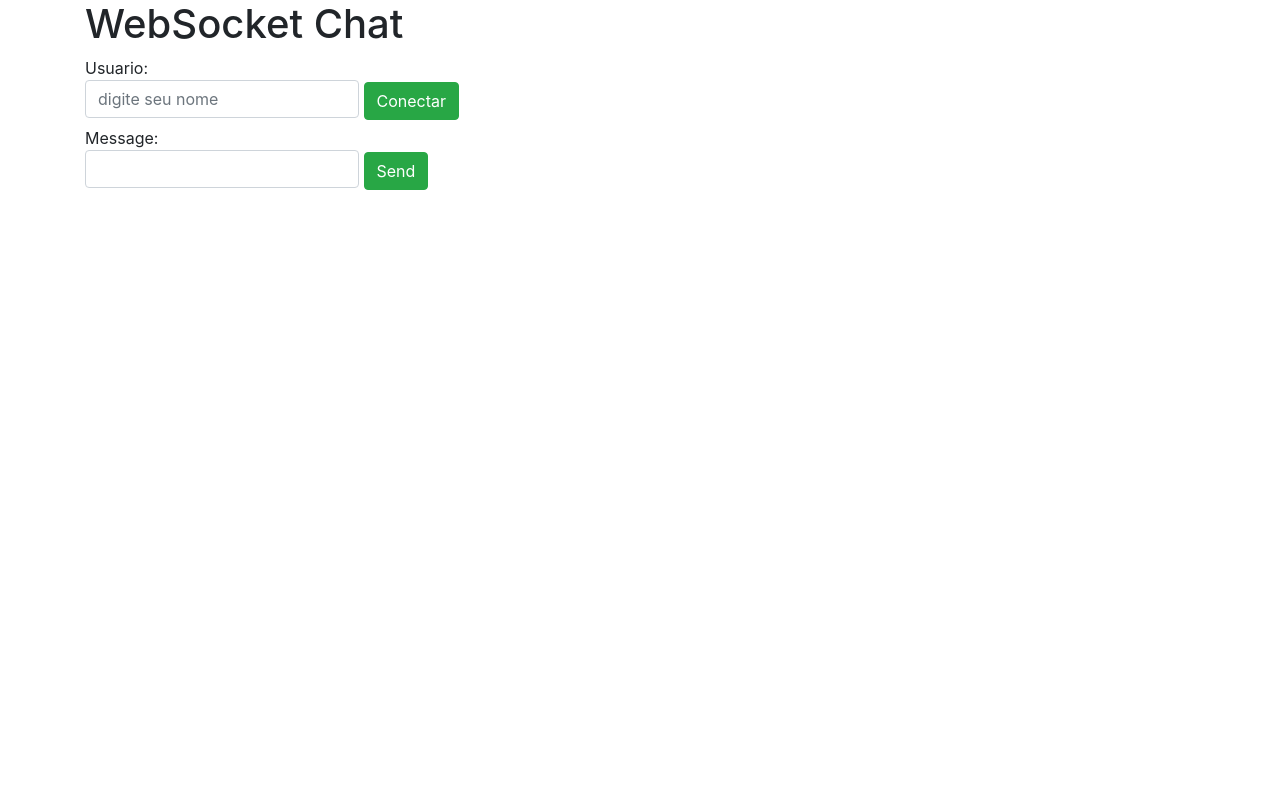
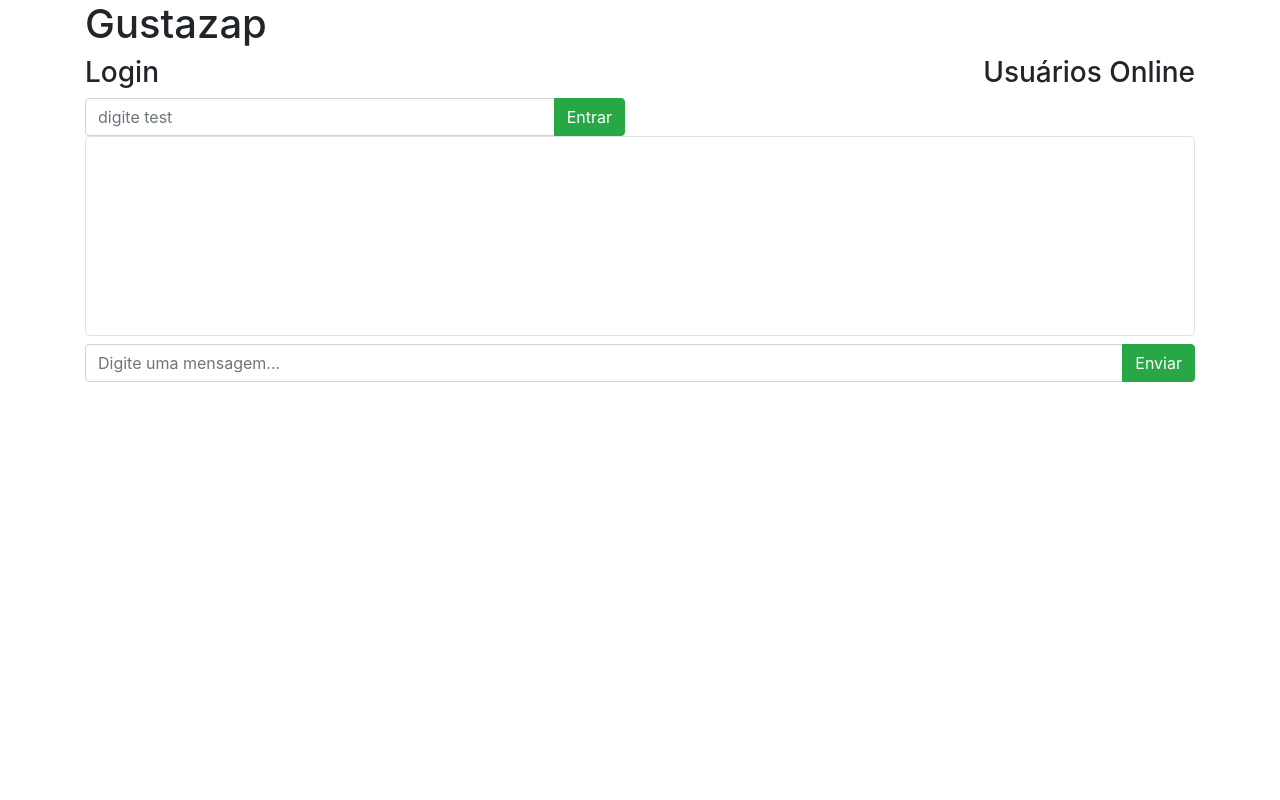
Before and after one commit to GussSoares/chat-websocket, a FastAPI app: page / in a window 1280 px wide. Run offline with FastAPI, Linux system fonts and the light colour scheme.

Commit message:
[01/05/2021][ :tada: ] v1 chat

```diff
--- a/main.py
+++ b/main.py
@@ -23,33 +23,36 @@ app = FastAPI()
 
 class ConnectionManager:
     def __init__(self):
-        self.active_connections: List[WebSocket] = []
+        self.active_connections: dict = {}
 
     async def connect(self, websocket: WebSocket, client_id: str):
         await websocket.accept()
-        self.active_connections.append({"websocket": websocket, "client": client_id})
+        self.active_connections[client_id] = websocket
 
-    def disconnect(self, websocket: WebSocket):
-        self.active_connections.remove(websocket)
+    def disconnect(self, client_id: str):
+        if client_id in self.active_connections.keys():
+            self.active_connections.pop(client_id)
 
     def get_websocket_by_client_id(self, client_id: str):
-        for elem in self.active_connections:
-            if elem.get("client") == client_id:
-                return elem.get("websocket")
+        return self.active_connections[client_id]
 
     def get_online_users(self):
-        return [x.get("client") for x in self.active_connections]
+        return list(self.active_connections.keys())
 
     async def send_personal_message(self, message: str, websocket: WebSocket):
-        await websocket.send_text(message)
+        await websocket.send_json({"message": message})
 
     async def broadcast(self, message: str):
-        for connection in self.active_connections:
-            await connection.get("websocket").send_json({"message": message})
+        for client_id, ws in self.active_connections.items():
+            await ws.send_json({"message": message})
 
     async def broadcast_json(self, data: dict):
-        for connection in self.active_connections:
-            await connection.get("websocket").send_json(data)
+        for client_id, ws in self.active_connections.items():
+            await ws.send_json(data)
+
+    async def propagate_online_users(self):
+        for client_id, ws in self.active_connections.items():
+            await ws.send_json({"online": self.get_online_users()})
 
 
 manager = ConnectionManager()
@@ -71,34 +74,48 @@ async def get(request: Request):
 #     return session or token
 
 
-@app.websocket("/ws/client/{client_id}")
+@app.websocket("/ws/{access_token}")
 async def websocket_endpoint(
     websocket: WebSocket,
-    client_id: str,
+    access_token: str,
 ):
-    await manager.connect(websocket, client_id)
+    if access_token not in manager.get_online_users():
+        await manager.connect(websocket, access_token)
+        await websocket.send_json({"type": "websocket.connected"})
+
     try:
         while True:
-            data = await websocket.receive_text()
-            await manager.send_personal_message(f"You wrote: {data}", websocket)
-            await manager.broadcast_json({"users": manager.get_online_users()})
-            # await manager.broadcast(f"{client_id}: {data}")
+
+            data = await websocket.receive()
+            if data.get("type") == "websocket.connect":
+                await manager.propagate_online_users()
+
+            if data.get("type") == "websocket.receive":
+                try:
+                    parsed = json.loads(data.get("text"))
+
+                    to = manager.get_websocket_by_client_id(parsed.get("to"))
+
+                    await manager.send_personal_message(parsed.get("message"), to)
+                except Exception:
+                    parsed = data.get("text")
+                await manager.propagate_online_users()
 
     except WebSocketDisconnect:
-        manager.disconnect(websocket)
-        await manager.broadcast(f"{client_id} saiu")
+        manager.disconnect(access_token)
+        await manager.propagate_online_users()
+    except Exception as exc:
+        manager.disconnect(access_token)
+        await manager.propagate_online_users()
+        # await manager.broadcast(f"{access_token} saiu")
 
 
-# import json
-# @app.websocket('/ws/get-users-online')
-# async def websocket_get_online(websocket: WebSocket):
-#     await manager.connect(websocket)
-#     try:
-#         while True:
-#             data = await websocket.receive()
-#             await manager.broadcast_json({'users': manager.get_online_users()})
-#             # await manager.broadcast('fulano entrou')
-#     except WebSocketDisconnect:
-#         manager.disconnect(websocket)
-#     except Exception as exc:
-#         print(exc)
+import base64
+
+
+@app.post("/get-token")
+async def get_token(request: Request):
+    body = json.loads(await request.body())
+    username = body.get("username")
+    # return {"access_token": base64.b64encode(f"{body.get('username')}:{body.get('password')}".encode('utf-8')).decode('utf-8')}
+    return {"access_token": username}
--- a/templates/chat.html
+++ b/templates/chat.html
@@ -1,85 +1,172 @@
 <!DOCTYPE html>
 <html>
+
 <head>
     <title>Chat</title>
-        <link rel="stylesheet" href="https://cdn.jsdelivr.net/npm/bootstrap@4.6.0/dist/css/bootstrap.min.css" integrity="sha384-B0vP5xmATw1+K9KRQjQERJvTumQW0nPEzvF6L/Z6nronJ3oUOFUFpCjEUQouq2+l" crossorigin="anonymous">
+    <link rel="stylesheet" href="https://cdn.jsdelivr.net/npm/bootstrap@4.6.0/dist/css/bootstrap.min.css"
+        integrity="sha384-B0vP5xmATw1+K9KRQjQERJvTumQW0nPEzvF6L/Z6nronJ3oUOFUFpCjEUQouq2+l" crossorigin="anonymous">
+    <link rel="stylesheet" href="https://cdnjs.cloudflare.com/ajax/libs/toastr.js/latest/toastr.css"
+        integrity="sha512-3pIirOrwegjM6erE5gPSwkUzO+3cTjpnV9lexlNZqvupR64iZBnOOTiiLPb9M36zpMScbmUNIcHUqKD47M719g=="
+        crossorigin="anonymous" />
+    <style>
+        html,
+        body {
+            height: 100%;
+            width: 100%;
+        }
+    </style>
 </head>
+
 <body class="container">
-        <h1>WebSocket Chat</h1>
+    <h1>Gustazap</h1>
     <div class="row">
-            <div class="col-md-6 col-lg-6 col-sm-6">
-                <label>Usuario: <input class="form-control" type="text" placeholder="digite seu nome" id="ws-id" /></label>
-                <button class="btn btn-success" onclick="connect()" id="connect">Conectar</button>
-                <form class="form" action="" onsubmit="sendMessage(event)">
+        <div class="col-md-12 col-lg-12 col-sm-12 col-xl-12">
+            <div class="row">
+                <div class="col-6 col-sm-6 col-md-6 col-lg-6 col-xl-6">
+                    <h3>Login</h3>
+                    <div class="input-group">
+                        <!-- <label>Username:</label> -->
+                        <input class="form-control" type="text" placeholder="digite test" id="username" />
+                        <div class="input-group-append">
+                            <button class="btn btn-success" onclick="login()" id="connect">Entrar</button>
+                        </div>
+                    </div>
+                </div>
+                <div class="col-6 col-md-6 col-lg-6 col-sm-6 col-xl-6 text-right hide">
+                    <h3>Usuários Online</h3>
+                    <ul id="online"></ul>
+                </div>
+                <!-- <div class="col-md-6 col-lg-6 col-sm-6">
+                        <label>Password: <input class="form-control" type="password" placeholder="digite test" id="password" /></label>
+                    </div> -->
+            </div>
+
+            <!-- <form class="form" action="" onsubmit="sendMessage(event)">
                     <label>Message: <input class="form-control" type="text" id="messageText" autocomplete="off"/></label>
                     <button class="btn btn-success">Send</button>
-                </form>
-                <ul id='messages'>
-                </ul>
+                </form> -->
         </div>
-            <div class="col-md-6 col-lg-6 col-sm-6">
-                <ul id="online">
 
-                </ul>
+    </div>
+    <!-- <hr> -->
+    <div class="row form">
+        <div class="col-md-12 col-lg-12 col-sm-12 ">
+            <div id="chat" class="border rounded mb-2 form-body" style="height: 200px; overflow: scroll;">
+                <ul id='messages'></ul>
+
+            </div>
+            <!-- <form onsubmit="sendMessage(evemt)"> -->
+                <div class="form-actions right input-group">
+                    <input class="form-control" type="text" placeholder="Digite uma mensagem..." id="messageText" />
+                    <div class="input-group-append">
+                        <button onclick="sendMessage()" class="btn btn-success">Enviar</button>
                     </div>
                 </div>
-        <script src="https://code.jquery.com/jquery-3.6.0.min.js" integrity="sha256-/xUj+3OJU5yExlq6GSYGSHk7tPXikynS7ogEvDej/m4=" crossorigin="anonymous"></script>
-        <script src="https://cdn.jsdelivr.net/npm/bootstrap@4.6.0/dist/js/bootstrap.min.js" integrity="sha384-+YQ4JLhjyBLPDQt//I+STsc9iw4uQqACwlvpslubQzn4u2UU2UFM80nGisd026JF" crossorigin="anonymous"></script>
-        <script src="https://cdn.jsdelivr.net/npm/bootstrap@4.6.0/dist/js/bootstrap.bundle.min.js" integrity="sha384-Piv4xVNRyMGpqkS2by6br4gNJ7DXjqk09RmUpJ8jgGtD7zP9yug3goQfGII0yAns" crossorigin="anonymous"></script>
+            <!-- </form> -->
+        </div>
+    </div>
+    <script src="https://code.jquery.com/jquery-3.6.0.min.js"
+        integrity="sha256-/xUj+3OJU5yExlq6GSYGSHk7tPXikynS7ogEvDej/m4=" crossorigin="anonymous"></script>
+    <script src="https://cdn.jsdelivr.net/npm/bootstrap@4.6.0/dist/js/bootstrap.min.js"
+        integrity="sha384-+YQ4JLhjyBLPDQt//I+STsc9iw4uQqACwlvpslubQzn4u2UU2UFM80nGisd026JF"
+        crossorigin="anonymous"></script>
+    <script src="https://cdn.jsdelivr.net/npm/bootstrap@4.6.0/dist/js/bootstrap.bundle.min.js"
+        integrity="sha384-Piv4xVNRyMGpqkS2by6br4gNJ7DXjqk09RmUpJ8jgGtD7zP9yug3goQfGII0yAns"
+        crossorigin="anonymous"></script>
+    <script src="https://cdnjs.cloudflare.com/ajax/libs/toastr.js/latest/toastr.min.js"
+        integrity="sha512-VEd+nq25CkR676O+pLBnDW09R7VQX9Mdiij052gVCp5yVH3jGtH70Ho/UUv4mJDsEdTvqRCFZg0NKGiojGnUCw=="
+        crossorigin="anonymous"></script>
     <script>
         var client_id;
         var ws;
-            // var ws_online = new WebSocket(`ws://localhost:8000/ws/get-users-online`);
+        var to;
 
-            // ws_online.onopen = function(event) {
-            //     ws_online.send('entrou')
+        async function login() {
+            let accessToken;
+            let response = await fetch('http://localhost:8000/get-token', {
+                method: 'POST',
+                body: JSON.stringify({
+                    username: document.querySelector('#username').value,
+                    // password: document.querySelector('#password').value,
+                })
+            })
+                .then(response => response.json())
+                .then(data => {
+                    accessToken = data.access_token;
+                    localStorage.setItem('accessToken', accessToken)
+                    connect(accessToken)
+                })
+        }
 
-            //     var users = document.getElementById('online')
-            //     var user = document.createElement('li')
-            //     var content = document.createTextNode(event.data)
-            //     user.appendChild(content)
-            //     users.appendChild(user)
+        function setToChat (elem) {
+            to = elem.innerHTML
+        }
 
-            //     // console.log(event)
-            // };
-            // ws_online.onmessage = function (event) {
-            //     console.log('recebeu a msg')
-            //     console.log(event)
-            // }
+        function connect(token) {
+            // client_id = document.querySelector("#ws-id").value;
+            // var token = document.getElementById("token")
+            ws = new WebSocket(`ws://localhost:8000/ws/${token}`);
 
-
-            function connect () {
-                client_id = document.querySelector("#ws-id").value;
-                // var token = document.getElementById("token")
-                ws = new WebSocket(`ws://localhost:8000/ws/client/${client_id}`);
-
-                ws.onopen = function(event) {
+            ws.onopen = function (event) {
                 //var messages = document.getElementById('messages')
                 //var message = document.createElement('li')
                 //var content = document.createTextNode(`${client_id} entrou!`)
                 //message.appendChild(content)
                 //messages.appendChild(message)
-                    ws.send('entrou')
+                ws.send(({ type: 'websocket.connect' }))
             }
 
-                ws.onmessage = function(event) {
-                    var messages = document.getElementById('messages')
-                    var message = document.createElement('li')
-                    var content = document.createTextNode(event.data.message)
-                    message.appendChild(content)
-                    messages.appendChild(message)
+            ws.onmessage = function (event) {
+                let data = JSON.parse(event.data)
+
+                if (data.type == 'websocket.connected') {
+                    toastr.success('conectado')
+                }
+
+                if (data.online) {
+                    console.log(data.online)
+                    // var messages = document.getElementById('online')
+                    // messages.innerHTML = ""
+                    $('#online').html('')
+                    for (var user of data.online) {
+                        // var message = document.createElement('li')
+                        // var content = document.createTextNode(user)
+                        // message.appendChild(content)
+                        // messages.appendChild(message)
+                        if (token != user) {
+                            $('#online').append(`<li><a href="#" onclick="setToChat(this)">${user}</a></li>`)
+                        }
+                    }
+                }
+                if (data.message) {
+                    // var messages = document.getElementById('messages')
+                    // var message = document.createElement('li')
+                    // var content = document.createTextNode(data.message)
+                    // message.appendChild(content)
+                    // messages.appendChild(message)
+                    $('#messages').append(`<li>${data.message}</li>`);
+
+                    var n = $(document).height();
+                    $('#chat').animate({ scrollTop: n }, 50);
+                }
+
+                // console.log(data.message)
             };
         }
 
-            function sendMessage(event) {
+        function sendMessage() {
             var input = document.getElementById("messageText")
-                ws.send(input.value)
+            $('#messages').append(`<li class="text-right">${input.value}</li>`)
+            ws.send(JSON.stringify({message: input.value, to: to}))
             input.value = ''
-                event.preventDefault()
+
+            var n = $(document).height();
+            $('#chat').animate({ scrollTop: n }, 50);
         }
 
             //document.querySelector("#connect").addEventListener('click', connect())
 
     </script>
 </body>
+
 </html>
```
Also changed, not shown: app/middlewares/basic.py (added, +91 -0 lines), app/middlewares/bearer.py (added, +65 -0 lines), app/schema/user.py (added, +7 -0 lines), .isort.cfg, .pre-commit-config.yaml, app/middlewares/jwt.py (added), 1 other file. Lines whose indentation alone changed are shown as unchanged.
